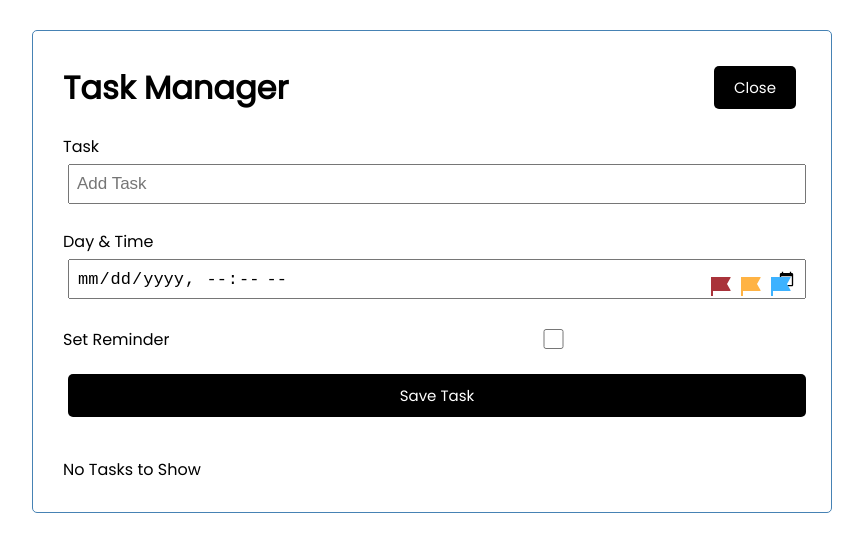
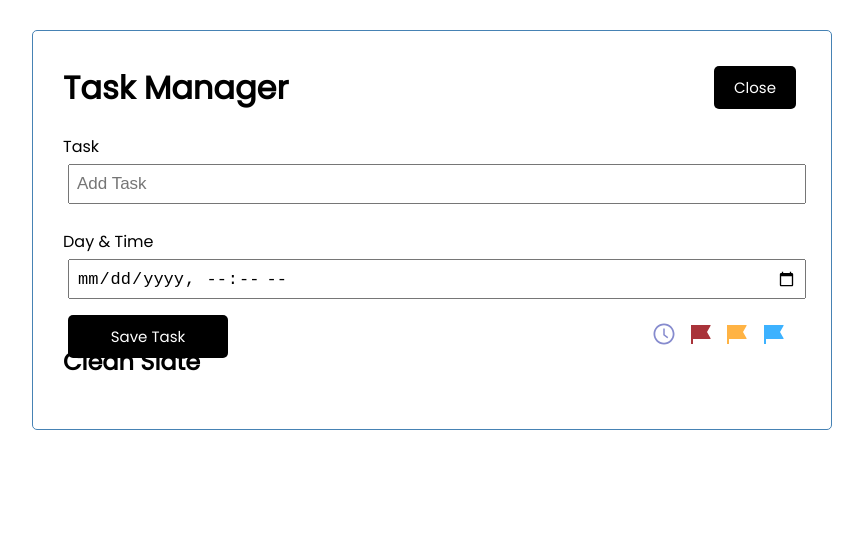
Before and after one commit to jck510/Task-Tracker, a React (Create React App) app: page / in a window 1280 px wide. Both pictures are taken after a click on the button "Add Task". Shown: the top 552 px of the page, without its empty margins (208-1071 px from the left). Built offline with nearby package versions, Linux system fonts and the light colour scheme.

Commit message:
more styling

```diff
--- a/src/App.js
+++ b/src/App.js
@@ -3,6 +3,8 @@ import Header from './components/Header';
 import Task from './components/Task';
 import AddTaskForm from './components/AddTask';
 import Button from './components/interactive/Button';
+
+import { FaTrash } from 'react-icons/fa';
 
 import {
   toggleReminder,
@@ -39,17 +41,17 @@ const App = () => {
         showAdd={showAddTask}
       />
       {showAddTask && <AddTaskForm onAdd={addTask} setTasks={setTasks} />}
-
-      {/* A Clear All Tasks Feature */}
       {tasks.length > 0 && (
-        <Button
+        <FaTrash
+          className='empty-tasks-btn'
           color={'black'}
           text={'Clear Tasks'}
           onClick={() => clearAllTasks(setTasks)}
         />
       )}
-      {tasks.length > 0
-        ? tasks.map((task) => {
+
+      {tasks.length > 0 ? (
+        tasks.map((task) => {
           return (
             <Task
               key={task.id}
@@ -63,7 +65,9 @@ const App = () => {
             />
           );
         })
-        : 'No Tasks to Show'}
+      ) : (
+        <h2>Clean Slate</h2>
+      )}
     </div>
   );
 };
--- a/src/components/AddTask.js
+++ b/src/components/AddTask.js
@@ -1,5 +1,6 @@
 import { useState } from 'react';
 import { RiFlag2Fill } from 'react-icons/ri';
+import { AiOutlineClockCircle } from 'react-icons/ai';
 
 const AddTaskForm = ({ onAdd, setTasks }) => {
   const [inputState, setInputState] = useState({
@@ -49,17 +50,13 @@ const AddTaskForm = ({ onAdd, setTasks }) => {
           onChange={(e) => handleAddTask(e)}
         />
       </div>
-      <div className='form-control form-control-check'>
-        <label>Set Reminder</label>
-        <input
-          type='checkbox'
+      <div className='customize-container' title='No Priority by Default'>
+        <AiOutlineClockCircle
+          className='priority-btn'
+          onClick={handleAddTask}
           name='reminder'
-          checked={inputState.reminder}
           value={inputState.reminder}
-          onChange={(e) => handleAddTask(e)}
         />
-      </div>
-      <div className='flag-container' title='No Priority by Default'>
         <RiFlag2Fill className='flag-icn-adder' color='#A9333A' />
         <RiFlag2Fill className='flag-icn-adder' color='#FFB344' />
         <RiFlag2Fill className='flag-icn-adder' color='#3DB2FF' />
@@ -68,7 +65,7 @@ const AddTaskForm = ({ onAdd, setTasks }) => {
       <input
         type='submit'
         value='Save Task'
-        className='btn btn-block'
+        className='btn btn-block save-tsk'
         onSubmit={(e) => onSubmit(e)}
       />
     </form>
--- a/src/index.css
+++ b/src/index.css
@@ -14,7 +14,7 @@ body {
   max-width: 800px;
   margin: 30px auto;
   overflow: auto;
-  min-height: 300px;
+  min-height: 400px;
   border: 1px solid steelblue;
   padding: 30px;
   border-radius: 5px;
@@ -53,6 +53,12 @@ body {
 .btn-block {
   display: block;
   width: 100%;
+}
+
+.btn:hover,
+.btn-block:hover {
+  cursor: pointer;
+  opacity: 0.7;
 }
 
 .task {
@@ -132,18 +138,36 @@ footer {
   text-align: center;
 }
 
-.flag-container {
-  width: 6rem;
+.save-tsk {
+  position: absolute;
+  width: 10rem;
+  top: 70%;
+}
+
+.empty-tasks-btn {
+  position: absolute;
+  top: 2.7rem;
+  font-size: 1.5rem;
+  right: 10rem;
+}
+
+.empty-tasks-btn:hover {
+  cursor: pointer;
+  opacity: 0.7;
+}
+
+.customize-container {
+  width: 10rem;
   position: absolute;
   right: 2rem;
   display: flex;
   align-items: center;
   justify-content: space-evenly;
   height: 3rem;
-  top: 48%;
+  top: 70%;
 }
 
-.flag-container .flag-icn-adder {
+.customize-container .flag-icn-adder {
   font-size: 1.5rem;
 }
 
@@ -221,3 +245,13 @@ footer {
   cursor: pointer;
   opacity: 0.7;
 }
+
+.priority-btn {
+  font-size: 1.5rem;
+  color: rgb(134, 139, 206);
+}
+
+.priority-btn:hover {
+  cursor: pointer;
+  opacity: 0.7;
+}
```
Lines whose indentation alone changed are shown as unchanged.
